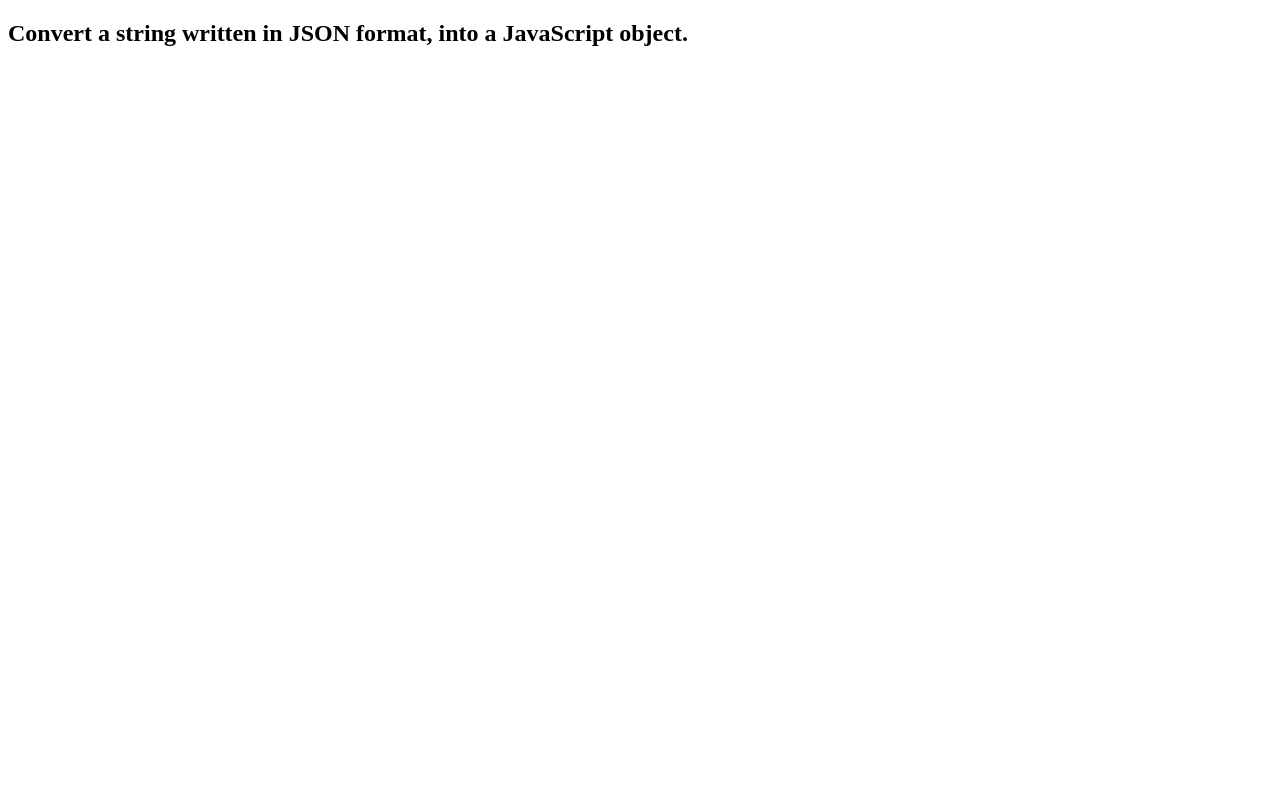
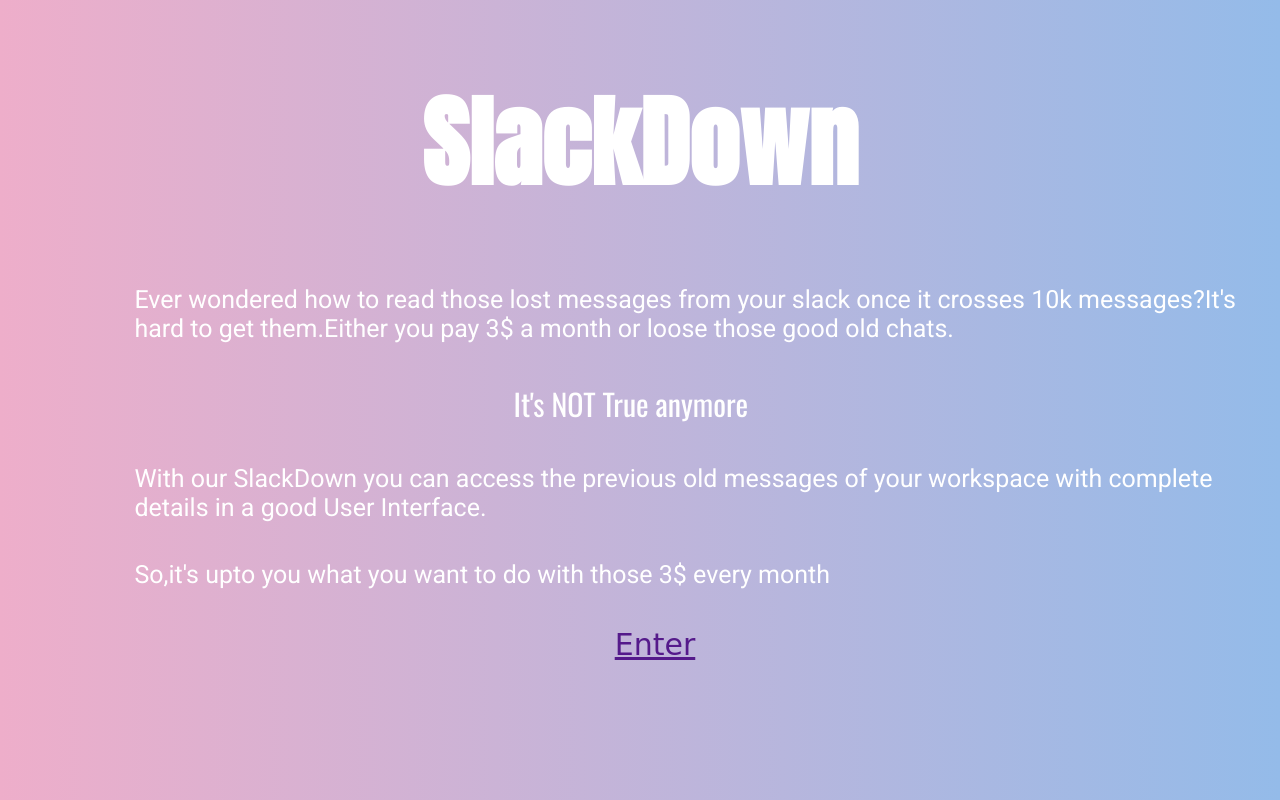
Before and after one commit to MohinishTeja/hacksrm, a plain HTML site: page index.html in a window 1280 px wide. Drawn offline with nearby package versions, Linux system fonts and the light colour scheme; a web font is replaced by a local one.

Commit message:
Update index.html

```diff
--- a/index.html
+++ b/index.html
@@ -1,14 +1,65 @@
- <!DOCTYPE html>
+<!DOCTYPE html>
 <html>
 <head>
-  <title>hi</title>
+	<title>SlackDown</title>
+	<link href="https://fonts.googleapis.com/css?family=Anton&display=swap" rel="stylesheet">
+	<link href="https://fonts.googleapis.com/css?family=Roboto&display=swap" rel="stylesheet">
+	<link href="https://fonts.googleapis.com/css?family=Oswald&display=swap" rel="stylesheet">
+	<link href="https://fonts.googleapis.com/css?family=Grenze&display=swap" rel="stylesheet">
 </head>
+
+<style type="text/css">
+
+	.a1{
+		font-family: 'Anton', sans-serif;
+		font-size: 100px;
+		text-align: center;
+		color: white;
+	}
+
+	.a2,.a4,.a5{
+		font-family: 'Roboto', sans-serif;
+		font-size: 25px;
+		margin-left: 10%;
+		margin-right: 1%;
+		margin-bottom: 3%;
+		color: white;
+	}
+
+	.a3{
+		font-family: 'Oswald', sans-serif;
+		font-size: 30px;
+		margin-left: 40%;
+		margin-bottom: 3%;
+		color: white;
+	}
+
+	.a6 {
+		font-family: 'Vibes', cursive;
+		font-size: 30px;
+		margin-left: 48%;
+
+	}
+
+	body{
+		background: rgb(238,174,202);
+background: linear-gradient(90deg, rgba(238,174,202,1) 0%, rgba(148,187,233,1) 100%);
+	}
+</style>
 <body>
-<h2>Convert a string written in JSON format, into a JavaScript object.</h2>
 
-<p id="output"></p>
-<div id="a1"></div>
-<div id="a2"></div>
+	<h1 class="a1">SlackDown</h1>
 
+
+	<div class="a2">Ever wondered how to read those lost messages from your slack once it crosses 10k messages?It's hard to get them.Either you pay 3$ a month or loose those good old chats.
+	</div>
+
+	<div class="a3">It's NOT True anymore</div>
+
+	<div class="a4">With our SlackDown you can access the previous old messages of your workspace with complete details in a good User Interface.</div>
+
+	<div class="a5">So,it's upto you what you want to do with those 3$ every month</div>
+
+	<a href="" class="a6">Enter </a>
 </body>
 </html>
```
